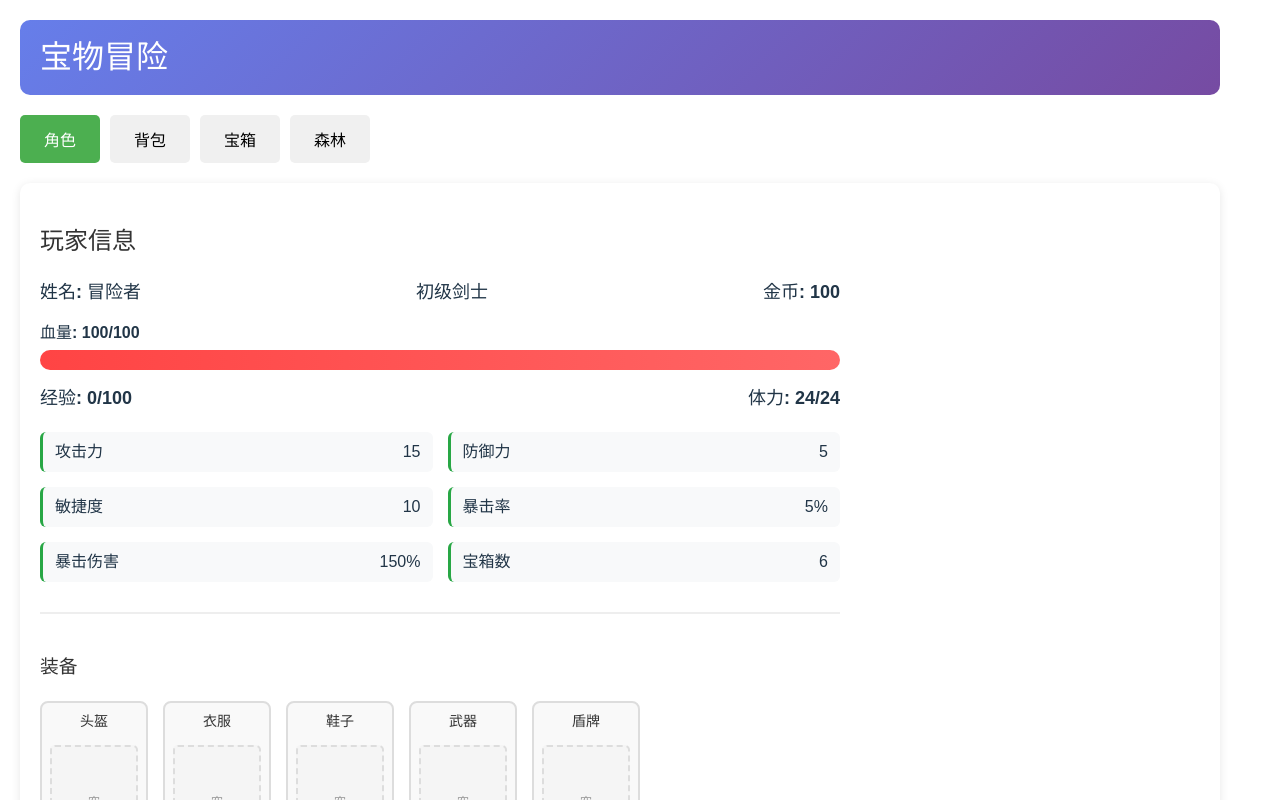
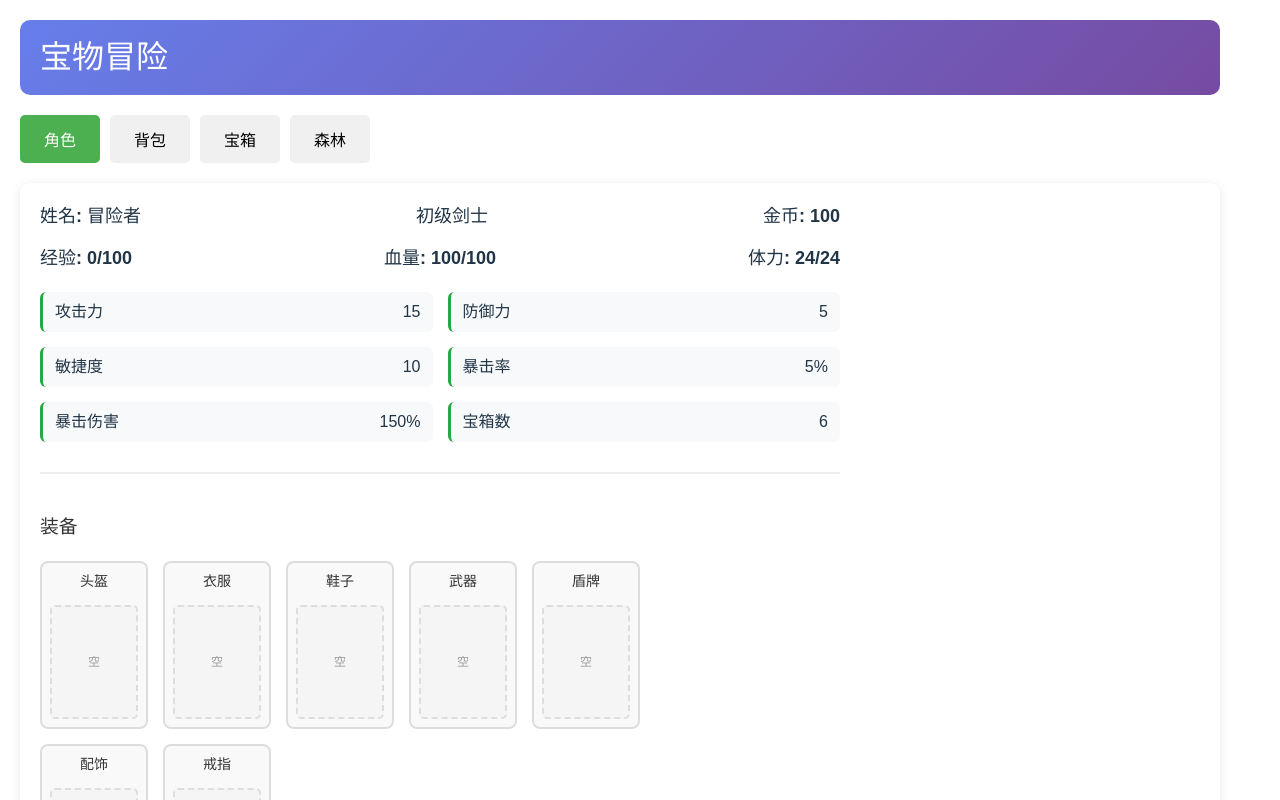
Before and after one commit to Hujunjob/MonadBox, a React (Vite) app in the folder treasure-adventure/: page / in a window 1280 px wide. Shown: the top 800 px of the page. Built offline with nearby package versions, Linux system fonts and the light colour scheme.

Commit message:
Update PlayerStats.tsx

```diff
--- a/treasure-adventure/src/components/PlayerStats.tsx
+++ b/treasure-adventure/src/components/PlayerStats.tsx
@@ -52,25 +52,15 @@ const PlayerStats: React.FC = () => {
 
   return (
     <div className="player-stats">
-      <h2>玩家信息</h2>
       <div className="stat-row">
         <span>姓名: {player.name}</span>
         <span>{getJobLevelDisplay(player.level, player.job || 'swordsman', player.canGainExperience)}</span>
         <span>金币: {player.gold}</span>
       </div>
 
-      <div className="stat-bar">
-        <label>血量: {player.health}/{stats.maxHealth}</label>
-        <div className="progress-bar">
-          <div
-            className="progress-fill health"
-            style={{ width: `${healthPercent}%` }}
-          />
-        </div>
-      </div>
-
       <div className="stat-row">
         <span>经验: {player.experience}/{expNeeded}</span>
+        <span>血量: {player.health}/{stats.maxHealth}</span>
         <span>体力: {player.stamina || 0}/{player.maxStamina || 24}</span>
       </div>
 
```
